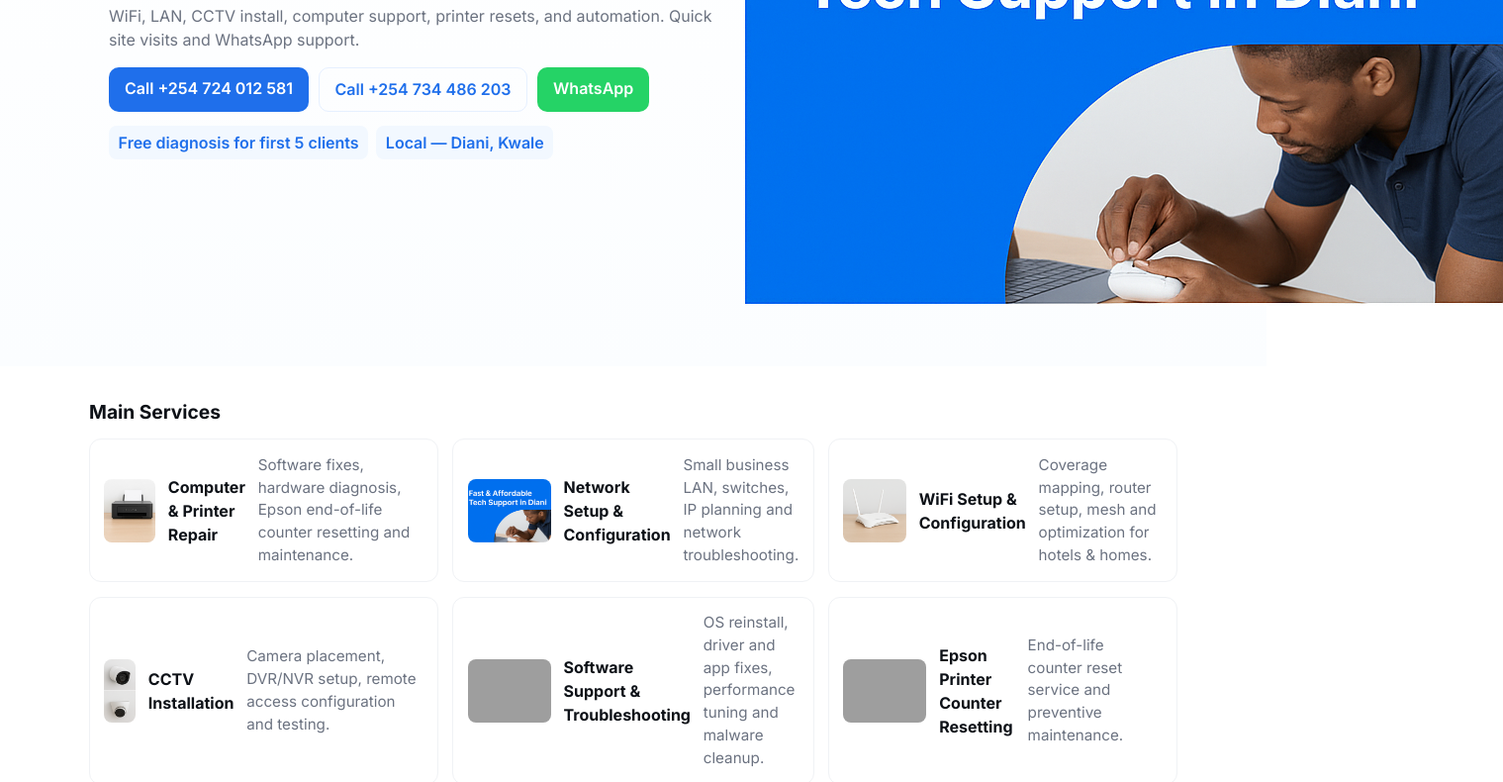
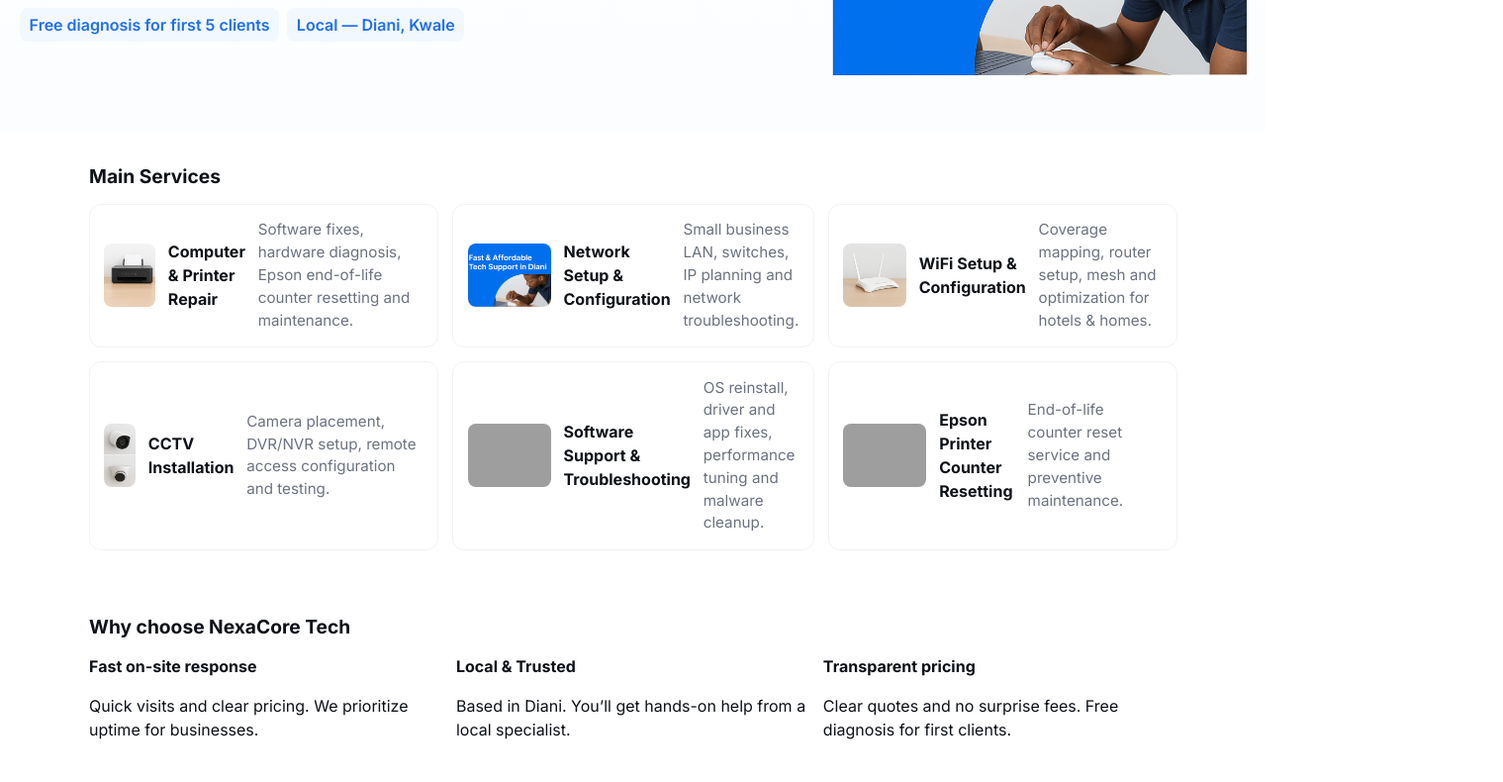
Before and after one commit to cmotiende/nexacore-tech-site, a plain HTML site: page index.html in a window 1280 px wide. Shown: the part 327-1117 px from the top of the page at 99% size, 1519 px wide, since content can reach past the window. Drawn offline with Linux system fonts and the light colour scheme; grey boxes are pictures that could not be loaded.

Commit message:
Refactor CSS variables and layout styles

```diff
--- a/assets/css/style.css
+++ b/assets/css/style.css
@@ -29,7 +29,6 @@ body{
 .logo{height:44px;width:44px;object-fit:contain}
 .brand-text{font-weight:600;font-size:1.05rem}
 .menu-btn{display:none;background:none;border:0;font-size:1.4rem;cursor:pointer}
-
 /* nav */
 .main-nav{display:flex;gap:1rem}
 .main-nav a{color:var(--text);text-decoration:none;padding:0.5rem 0.6rem;border-radius:8px}
@@ -37,16 +36,22 @@ body{
 
 /* hero */
 .hero{padding:2.2rem 0;background:linear-gradient(180deg,#fff,#fbfdff)}
-.hero-grid{display:grid;grid-template-columns:1fr;gap:1rem;align-items:center}
+.hero, .hero *{max-width:100%;box-sizing:border-box}
+.hero-grid{display:grid;grid-template-columns:1fr;gap:1rem;align-items:center;width:100%;overflow:hidden}
 .hero-text h1{font-size:1.45rem;margin:0 0 0.6rem}
 .lead{color:var(--muted);margin-bottom:1rem}
 .ctas{display:flex;gap:0.6rem;flex-wrap:wrap}
+.ctas .btn{width:100%;text-align:center}
+@media (min-width:600px){
+  .ctas .btn{width:auto;}
+}
 .btn{display:inline-block;padding:0.6rem 1rem;border-radius:10px;background:var(--blue);color:#fff;text-decoration:none;font-weight:600}
 .btn.ghost{background:transparent;color:var(--blue);border:1px solid #e6f0ff}
 .btn.whatsapp{background:#25D366}
 .btn.large{padding:0.9rem 1.2rem;font-size:1.05rem}
 .trust{margin-top:0.9rem;display:flex;gap:0.5rem;flex-wrap:wrap}
 .chip{background:#f2f8ff;padding:0.3rem 0.6rem;border-radius:8px;color:var(--blue);font-weight:600}
+.hero img{width:100%;height:auto;display:block}
 
 /* cards */
 .section-title{font-size:1.2rem;margin-bottom:0.8rem}
```
